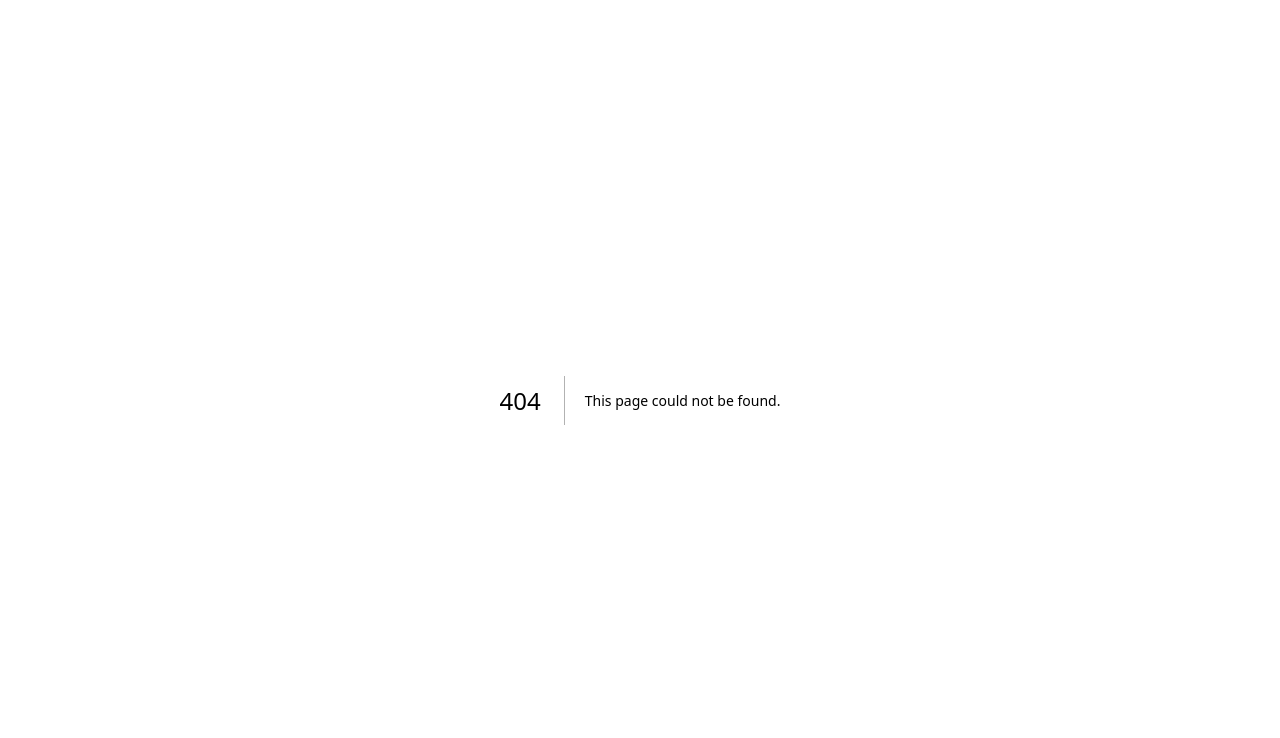
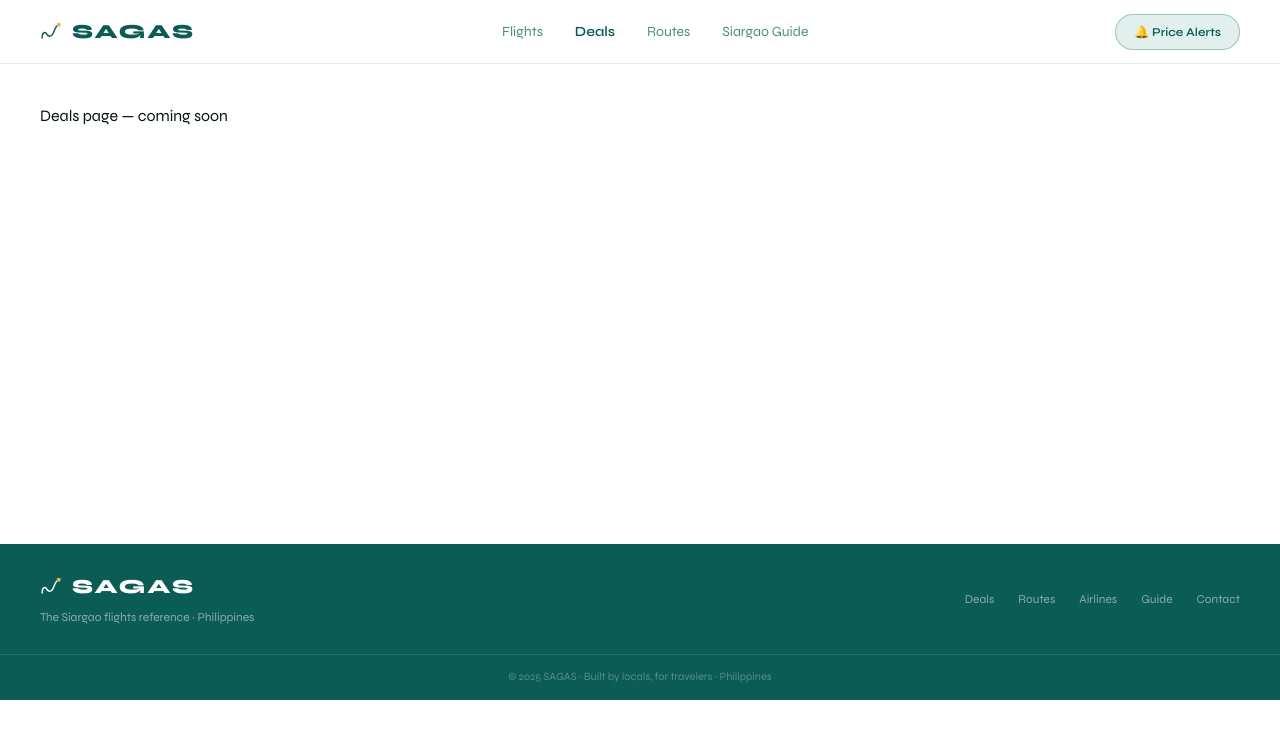
Before and after one commit to benjyamarupro-spec/sagas, a Next.js app: page /deals in a window 1280 px wide. Before the commit this address had no page. Shown: the top 738 px of the page. Built offline with nearby package versions, Linux system fonts and the light colour scheme.

Commit message:
SESSION 1 — Design System + Layout global

```diff
--- /dev/null
+++ b/src/app/deals/page.tsx
@@ -0,0 +1,3 @@
+export default function DealsPage() {
+  return <div style={{padding:40, minHeight:'60vh'}}>Deals page — coming soon</div>;
+}
--- /dev/null
+++ b/src/app/flights/page.tsx
@@ -0,0 +1,3 @@
+export default function FlightsPage() {
+  return <div style={{padding:40, minHeight:'60vh'}}>Flights page — coming soon</div>;
+}
--- a/src/app/globals.css
+++ b/src/app/globals.css
@@ -1,9 +1,5 @@
+@import url('https://fonts.googleapis.com/css2?family=Syne:wght@400;600;800&display=swap');
 @import "tailwindcss";
-
-:root {
-  --background: #ffffff;
-  --foreground: #171717;
-}
 
 :root {
   --lagoon: #0A5C54;
@@ -17,21 +13,14 @@
   --border: rgba(10, 92, 84, 0.12);
 }
 
-@theme inline {
-  --color-background: var(--background);
-  --color-foreground: var(--foreground);
-  --font-sans: var(--font-syne);
-}
-
-@media (prefers-color-scheme: dark) {
-  :root {
-    --background: #0a0a0a;
-    --foreground: #ededed;
-  }
+* {
+  box-sizing: border-box;
+  margin: 0;
+  padding: 0;
 }
 
 body {
-  background: var(--background);
-  color: var(--foreground);
-  font-family: var(--font-syne), system-ui, sans-serif;
+  font-family: 'Syne', system-ui, sans-serif;
+  background: white;
+  color: var(--nightsurf);
 }
--- /dev/null
+++ b/src/app/guide/page.tsx
@@ -0,0 +1,3 @@
+export default function GuidePage() {
+  return <div style={{padding:40, minHeight:'60vh'}}>Guide page — coming soon</div>;
+}
--- a/src/app/layout.tsx
+++ b/src/app/layout.tsx
@@ -1,26 +1,21 @@
-import type { Metadata } from "next";
-import { Syne } from "next/font/google";
-import "./globals.css";
-
-const syne = Syne({
-  variable: "--font-syne",
-  subsets: ["latin"],
-  weight: ["400", "600", "800"],
-});
+import type { Metadata } from 'next';
+import './globals.css';
+import Navbar from '@/components/Navbar';
+import Footer from '@/components/Footer';
 
 export const metadata: Metadata = {
-  title: "SAGAS",
-  description: "Vols vers Siargao Island, Philippines",
+  title: 'SAGAS — Flights to Siargao | Best Deals & Routes',
+  description: 'Compare every Sunlight Air flight to Siargao. Best prices, direct routes from Cebu. The #1 Siargao flight platform.',
 };
 
-export default function RootLayout({
-  children,
-}: Readonly<{
-  children: React.ReactNode;
-}>) {
+export default function RootLayout({ children }: { children: React.ReactNode }) {
   return (
-    <html lang="fr" className={`${syne.variable} h-full antialiased`}>
-      <body className="min-h-full flex flex-col">{children}</body>
+    <html lang="en">
+      <body>
+        <Navbar />
+        <main>{children}</main>
+        <Footer />
+      </body>
     </html>
   );
 }
--- /dev/null
+++ b/src/app/routes/page.tsx
@@ -0,0 +1,3 @@
+export default function RoutesPage() {
+  return <div style={{padding:40, minHeight:'60vh'}}>Routes page — coming soon</div>;
+}
--- /dev/null
+++ b/src/components/Footer.tsx
@@ -0,0 +1,60 @@
+import Logo from './Logo';
+import Link from 'next/link';
+
+const FOOTER_LINKS = [
+  { label: 'Deals', href: '/deals' },
+  { label: 'Routes', href: '/routes' },
+  { label: 'Airlines', href: '/airlines' },
+  { label: 'Guide', href: '/guide' },
+  { label: 'Contact', href: '#' },
+];
+
+export default function Footer() {
+  return (
+    <footer style={{ background: 'var(--lagoon)' }}>
+      <div style={{
+        padding: '28px 40px',
+        display: 'flex', alignItems: 'center', justifyContent: 'space-between',
+      }}>
+        <div>
+          <Logo variant="dark" size="md" />
+          <p style={{
+            fontFamily: 'Syne, system-ui, sans-serif',
+            fontWeight: 400, fontSize: 12,
+            color: 'rgba(255,255,255,0.5)',
+            marginTop: 6,
+          }}>
+            The Siargao flights reference · Philippines
+          </p>
+        </div>
+
+        <div style={{ display: 'flex', gap: 24 }}>
+          {FOOTER_LINKS.map(link => (
+            <Link key={link.href} href={link.href} style={{
+              fontFamily: 'Syne, system-ui, sans-serif',
+              fontWeight: 400, fontSize: 12,
+              color: 'rgba(255,255,255,0.5)',
+              textDecoration: 'none',
+            }}>
+              {link.label}
+            </Link>
+          ))}
+        </div>
+      </div>
+
+      <div style={{
+        borderTop: '1px solid rgba(255,255,255,0.1)',
+        padding: '14px 40px',
+        textAlign: 'center',
+      }}>
+        <p style={{
+          fontFamily: 'Syne, system-ui, sans-serif',
+          fontWeight: 400, fontSize: 11,
+          color: 'rgba(255,255,255,0.3)',
+        }}>
+          © 2025 SAGAS · Built by locals, for travelers · Philippines
+        </p>
+      </div>
+    </footer>
+  );
+}
--- /dev/null
+++ b/src/components/Logo.tsx
@@ -0,0 +1,35 @@
+'use client';
+import Link from 'next/link';
+
+interface LogoProps {
+  variant?: 'light' | 'dark';
+  size?: 'sm' | 'md' | 'lg';
+}
+
+export default function Logo({ variant = 'light', size = 'md' }: LogoProps) {
+  const isLight = variant === 'light';
+  const color = isLight ? '#0A5C54' : 'white';
+  const sizes = { sm: { svg: 18, text: 16 }, md: { svg: 22, text: 20 }, lg: { svg: 28, text: 26 } };
+  const s = sizes[size];
+
+  return (
+    <Link href="/" style={{ display: 'flex', alignItems: 'center', gap: 10, textDecoration: 'none' }}>
+      <svg viewBox="0 0 82 74" width={s.svg} height={s.svg * 0.9}>
+        <path
+          d="M 8 60 C 8 36, 20 36, 26 46 C 32 56, 44 56, 50 40 C 56 24, 64 12, 70 10"
+          fill="none" stroke={color} strokeWidth="5.5" strokeLinecap="round"
+        />
+        <circle cx="70" cy="10" r="7.5" fill="#E8B44A" />
+      </svg>
+      <span style={{
+        fontFamily: 'Syne, system-ui, sans-serif',
+        fontWeight: 800,
+        fontSize: s.text,
+        letterSpacing: '2px',
+        color: color,
+      }}>
+        SAGAS
+      </span>
+    </Link>
+  );
+}
--- /dev/null
+++ b/src/components/Navbar.tsx
@@ -0,0 +1,54 @@
+'use client';
+import Link from 'next/link';
+import { usePathname } from 'next/navigation';
+import Logo from './Logo';
+
+const NAV_LINKS = [
+  { label: 'Flights', href: '/flights' },
+  { label: 'Deals', href: '/deals' },
+  { label: 'Routes', href: '/routes' },
+  { label: 'Siargao Guide', href: '/guide' },
+];
+
+export default function Navbar() {
+  const pathname = usePathname();
+
+  return (
+    <nav style={{
+      position: 'sticky', top: 0, zIndex: 50,
+      background: 'white',
+      borderBottom: '1px solid var(--border)',
+      padding: '0 40px',
+      display: 'flex', alignItems: 'center', justifyContent: 'space-between',
+      height: 64,
+    }}>
+      <Logo variant="light" size="md" />
+
+      <div style={{ display: 'flex', gap: 32 }}>
+        {NAV_LINKS.map(link => (
+          <Link key={link.href} href={link.href} style={{
+            fontFamily: 'Syne, system-ui, sans-serif',
+            fontWeight: pathname === link.href ? 600 : 400,
+            fontSize: 14,
+            color: pathname === link.href ? 'var(--lagoon)' : 'var(--lagoon-muted)',
+            textDecoration: 'none',
+          }}>
+            {link.label}
+          </Link>
+        ))}
+      </div>
+
+      <button style={{
+        fontFamily: 'Syne, system-ui, sans-serif',
+        fontWeight: 600, fontSize: 12,
+        background: 'var(--seafoam)',
+        color: 'var(--lagoon)',
+        border: '1px solid rgba(10,92,84,0.3)',
+        borderRadius: 20, padding: '8px 18px',
+        cursor: 'pointer',
+      }}>
+        🔔 Price Alerts
+      </button>
+    </nav>
+  );
+}
```
